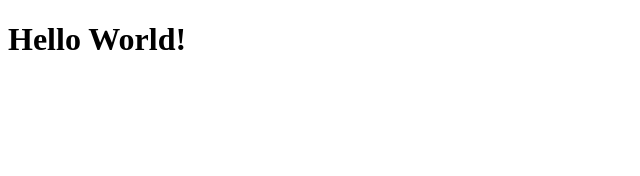
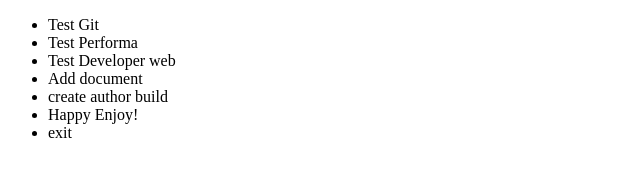
Before and after one commit to xcyrax/Project-test-git, a plain HTML site: page index.html in a window 1280 px wide. Shown: the whole page, without its empty margins (0-640 px from the left). Drawn offline with Linux system fonts and the light colour scheme.

Commit message:
Update index.html

```diff
--- a/index.html
+++ b/index.html
@@ -7,6 +7,16 @@
   <title>Mencoba Git</title>
 </head>
 <body>
-  <h1>Hello World!</h1>
+  <div class="container">
+    <ul>
+      <li>Test Git</li>
+      <li>Test Performa</li>
+      <li>Test Developer web</li>
+      <li>Add document</li>
+      <li>create author build</li>
+      <li>Happy Enjoy!</li>
+      <li>exit</li>
+    </ul>
+  </div>
 </body>
 </html>
```
